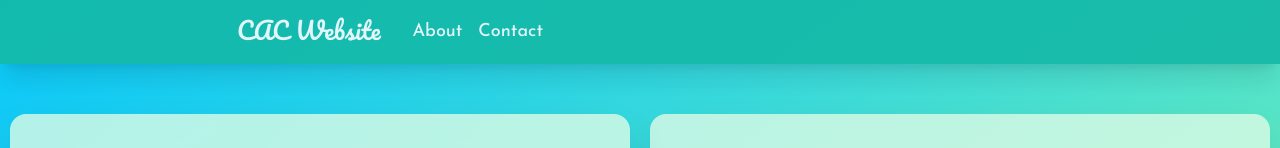
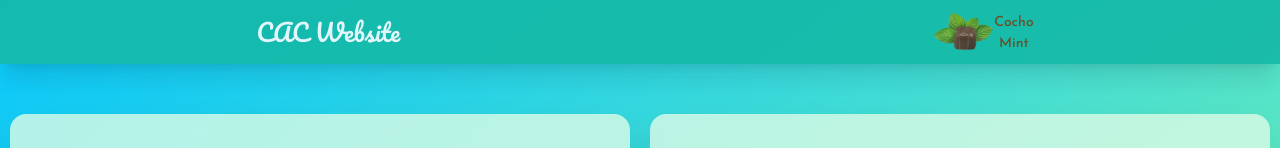
Before and after one commit to ppond454/Convert_ADDRCODE, a Vue app: page / in a window 1280 px wide. Shown: the top 148 px of the page. Built offline with nearby package versions, Linux system fonts and the light colour scheme; a web font is replaced by a local one.

Commit message:
13/03/22

```diff
--- a/src/App.vue
+++ b/src/App.vue
@@ -1,19 +1,26 @@
 <template>
-  <div
-    class="bg-gradient-to-tl min-h-screen from-[#93fb9d] to-[#09c7fb] w-full h-[903px]"
-  >
-    <nav-bar />
-    <router-view />
-    <footer-comp />
+  <div :class="isChangeTheme && 'dark'">
+    <div
+      class="dark:from-red-300 dark:to-white bg-gradient-to-tl min-h-screen from-[#93fb9d] to-[#09c7fb] w-full h-[903px]"
+    >
+      <nav-bar />
+      <router-view />
+      <footer-comp />
+    </div>
   </div>
 </template>
 
 <script>
+import useTheme from "./hooks/useTheme"
 
 export default {
   name: "home",
   setup() {
+    const { isChangeTheme } = useTheme()
 
+    return {
+      isChangeTheme,
+    }
   },
 }
 </script>
--- a/src/components/Footer.vue
+++ b/src/components/Footer.vue
@@ -13,7 +13,7 @@
       <div class="flex justify-center pt-4 space-x-4 lg:pt-0 lg:col-end-13">
         <a
           rel="noopener noreferrer"
-          href="#"
+          href="mailto: 5835512107@psu.ac.th"
           title="Email"
           class="flex items-center justify-center w-10 h-10 rounded-full dark:bg-violet-400 dark:text-coolGray-900"
         >
@@ -33,9 +33,10 @@
         </a>
 
         <a
+          target="_blank"
           rel="noopener noreferrer"
-          href="#"
-          title="Twitter"
+          href="https://www.facebook.com/ppond454/"
+          title="facebook"
           class="flex items-center justify-center w-10 h-10 rounded-full dark:bg-violet-400 dark:text-coolGray-900"
         >
           <img
@@ -43,8 +44,9 @@
           />
         </a>
         <a
+          target="_blank"
           rel="noopener noreferrer"
-          href="#"
+          href="https://github.com/ppond454"
           title="GitHub"
           class="flex items-center justify-center w-10 h-10 rounded-full dark:bg-violet-400 dark:text-coolGray-900"
         >
--- a/src/components/Modal.vue
+++ b/src/components/Modal.vue
@@ -53,13 +53,12 @@
 </template>
 
 <script>
-import {ref} from "vue"
 import useModal from "../hooks/useModal.js"
 
 
 export default {
   name: "modal",
-  setup(props) {
+  setup() {
     const { toggleModal,showModal} = useModal()
     return {
       showModal,
--- a/src/components/Nav.vue
+++ b/src/components/Nav.vue
@@ -1,26 +1,12 @@
 <template lang="">
   <nav
-    class="flex opacity-90  items-center sticky top-0 z-50 pl-[10px] md:px-auto shadow-xl h-16 bg-teal-500 justify-between sm:justify-around space-x-10"
+    class="flex opacity-90 items-center sticky top-0 z-50 pl-[10px] md:px-auto shadow-xl h-16 bg-teal-500 dark:bg-red-200 justify-between sm:justify-around space-x-10"
   >
     <div class="flex">
       <div>
         <a href="#" class="font-pacifico text-slate-50 text-xl md:text-2xl">
           CAC Website
         </a>
-      </div>
-      <div class="p-1 mx-3">
-        <a
-          href="#"
-          class="invisible md:visible hover:underline text-[19px] font-josefin text-slate-50 text-lg m-4 hover:text-yellow-100"
-        >
-          About</a
-        >
-
-        <a
-          href="#"
-          class="invisible md:visible hover:underline text-[19px] font-josefin text-slate-50 text-lg hover:text-yellow-100"
-          >Contact</a
-        >
       </div>
     </div>
     <div class="">
@@ -33,25 +19,65 @@
           <span class="block w-6 h-[2px] bg-stone-100 animate-pulse"></span>
         </div>
       </button>
-      <!-- <button class="text-yellow-900 text-md hidden md:flex">
-        <label
-          for="toggle-example"
-          class="flex relative items-center mb-4 cursor-pointer"
+
+      <transition name="toggle">
+        <button
+          v-if="sw === 'Cocho-mint'"
+          @click.prevent="onTheme"
+          class="text-yellow-900 font-josefin text-md hidden md:flex w-[100px]"
         >
-          <input type="checkbox" id="toggle-example" class="sr-only" />
-          <div
-            class="w-11 h-6 bg-gray-200 rounded-full border border-gray-200 toggle-bg dark:bg-gray-700 dark:border-gray-600"
-          ></div>
-          <span
-            class="ml-3 text-sm font-josefin font-medium text-gray-900 dark:text-gray-300"
-            >Cocho mint</span
-          >
-        </label>
-      </button> -->
+          <div class="relative justify-center inline-flex">
+            <img
+              src="src/assets/thememint.png"
+              alt="toggle"
+              class="w-[60px] h-[60px]"
+            />
+            <label class="ml-[1px] mt-[10px] text-[14px]">Cocho Mint</label>
+          </div>
+        </button>
+        <button
+          v-else-if="sw === 'Yogurt'"
+          @click.prevent="onTheme"
+          class="relative text-yellow-900 font-josefin text-md hidden md:flex w-[100px]"
+        >
+          <div class="justify-center inline-flex">
+            <img
+              src="src/assets/themeyogurt.png"
+              alt="toggle"
+              class="w-[60px] h-[60px]"
+            />
+            <label class="ml-[1px] mt-[20px] text-[14px]">Yogurt</label>
+          </div>
+        </button>
+      </transition>
     </div>
   </nav>
 </template>
 <script>
-export default {  name: "nav-bar",
+import useTheme from "../hooks/useTheme"
+export default {
+  name: "nav-bar",
+  setup() {
+    const { onTheme, sw } = useTheme()
+
+    return {
+      onTheme,
+      sw,
+    }
+  },
 }
 </script>
+<style scoped>
+.toggle-enter-from {
+  opacity: 1;
+  transform: translateY(-2rem);
+}
+.toggle-enter-to {
+  opacity: 1;
+  transform: translateY(0rem);
+}
+.toggle-enter-active {
+  transition: all 0.3s ease-out;
+}
+</style>
+>
--- /dev/null
+++ b/src/hooks/useTheme.js
@@ -0,0 +1,40 @@
+import { ref } from "vue"
+
+let sw = ref("Cocho-mint")
+let isChangeTheme = ref(false)
+
+const useTheme = () => {
+  if (localStorage.getItem("SwTheme")) {
+    if (localStorage.getItem("SwTheme") === "true") {
+      isChangeTheme.value = true
+      sw.value = "Yogurt"
+    }
+    if (localStorage.getItem("SwTheme") === "false") {
+      isChangeTheme.value = false
+      sw.value = "Cocho-mint"
+    }
+  }
+
+  const onTheme = () => {
+    if (sw.value === "Yogurt") {
+      sw.value = "Cocho-mint"
+      isChangeTheme.value = false
+      localStorage.setItem("SwTheme", false)
+      return sw.value
+    }
+    if (sw.value === "Cocho-mint") {
+      sw.value = "Yogurt"
+      isChangeTheme.value = true
+      localStorage.setItem("SwTheme", true)
+      return sw.value
+    }
+  }
+
+  return {
+    onTheme,
+    isChangeTheme,
+    sw,
+  }
+}
+
+export default useTheme
--- a/tailwind.config.js
+++ b/tailwind.config.js
@@ -3,6 +3,7 @@ module.exports = {
     "./index.html",
     "./src/**/*.{vue,js,ts,jsx,tsx}",
   ],
+  darkMode: "class",
   theme: {
     extend:{
       fontFamily: {
```
Also changed, not shown: src/assets/thememint.png (added), src/assets/themeyogurt.png (added).
